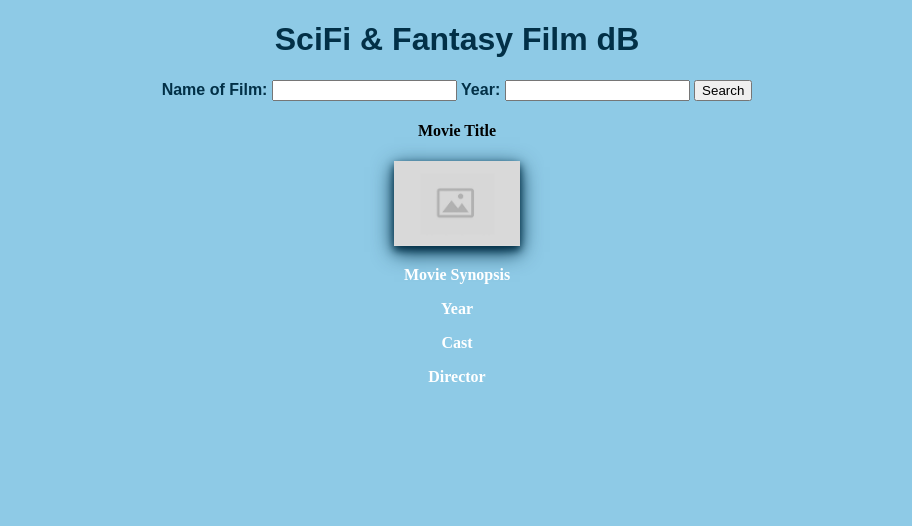
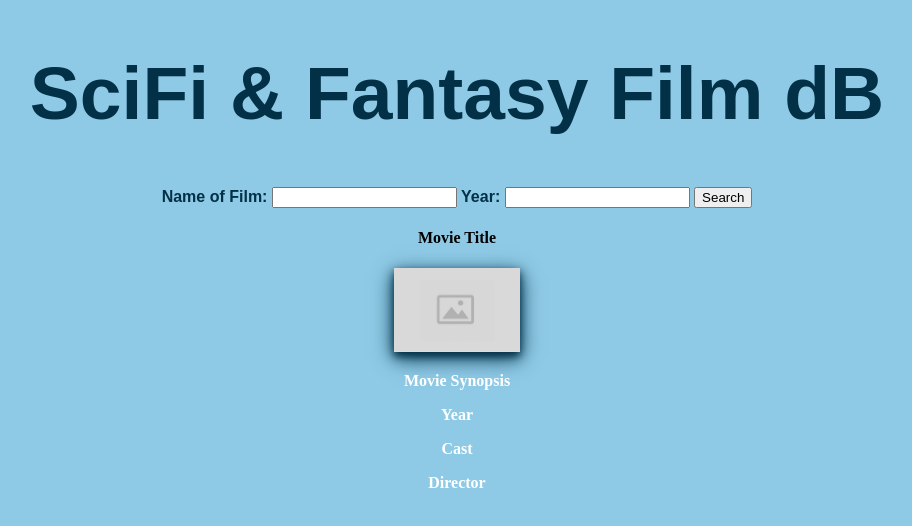
Before and after one commit to Ian-Ennis/scifi_FilmFlix, a website: page index.html in a window 1280 px wide. Shown: the whole page, without its empty margins (183-1095 px from the left). Drawn offline with Linux system fonts and the light colour scheme; no server answers.

Commit message:
got rid of extra html card info, got rid of img banner, made changes to h1 and background image

```diff
--- a/index.html
+++ b/index.html
@@ -7,10 +7,9 @@
 </head>
 
 <body class="background">
-    <div id="image_header">
-        <!-- <img src="./images/logo2_image.jpg" alt="banner" style='width: 25%'> -->
-    </div>
+  <header>
     <h1>SciFi & Fantasy Film dB</h1>
+    </header>
     <div class="formContainer">
         <form class="inputMovieForm" id="form">
             <label for="nameOfFilm">Name of Film:</label>
@@ -23,11 +22,6 @@
 <div id="card">
   <div class="container">
     <h4><b>Movie Title</b></h4>
-    <!-- <img src="./images/demo-image.jpg" alt="avatar" style="width: 10%"">
-      <p>Movie Synopsis</p>
-      <p>Year</p>
-      <p>Cast</p>
-      <p>Director</p> -->
     <img src='./images/demo-image.jpg' alt='avatar' style='width: 10%' id="moviePoster">
       <p id='synopsis'>Movie Synopsis</p>
       <p id='year'>Year</p>
--- a/styles.css
+++ b/styles.css
@@ -1,20 +1,17 @@
 .background {
   background: url('./images/background.jpg');
   background-repeat: no-repeat;
-  background-size: 100% 150%;
+  background-size: cover;
   background-color: #8ECAE6;
   text-align: center;
 }
 
-#image_header {
-  width: 100;
-  mix-blend-mode: overlay;
-}
-
-h1 {
+header h1 {
   color: #023047;
   font-family: fantasy;
   font-weight: 900;
+  font-size: 75px;
+  text-align: center;
 }
 
 p {
```
